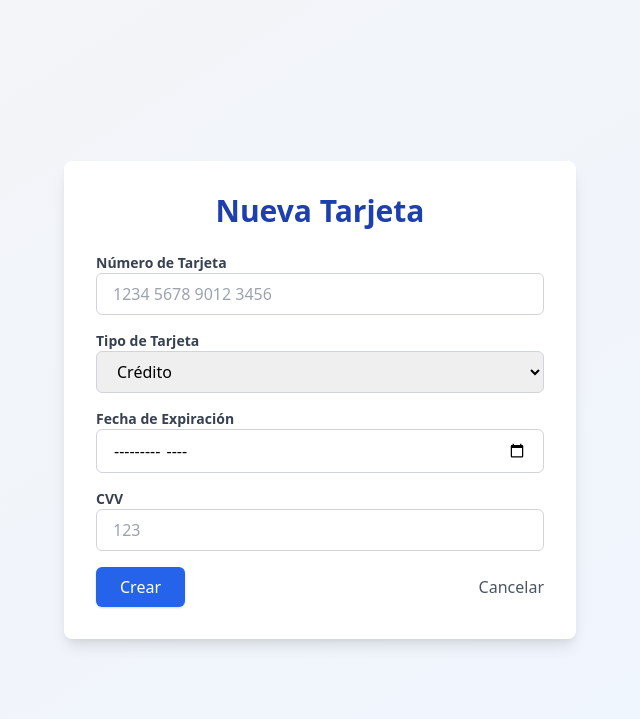
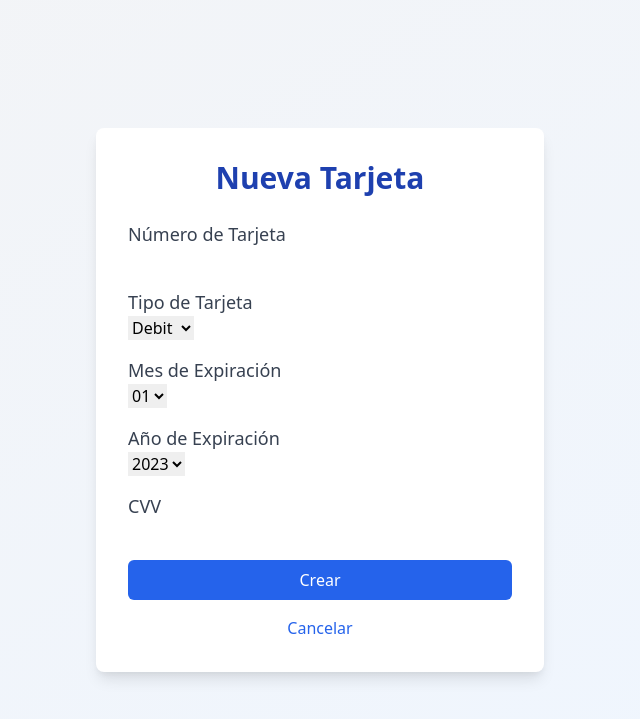
Before and after one commit to Pato-deve/Banking-Backend, a Django app: page /cards/create/ in a window 1280 px wide. Shown: the top 719 px of the page, without its empty margins (320-960 px from the left). Run offline with Django 5.2, Linux system fonts and the light colour scheme; a user stored in the database is signed in; parts of the project's set-up code (start-up, migrations or seed data) failed here and were passed over.

Commit message:
functional cards

```diff
--- a/bank_backend/bank_backend/settings.py
+++ b/bank_backend/bank_backend/settings.py
@@ -110,7 +110,7 @@ AUTH_PASSWORD_VALIDATORS = [
 # Internationalization
 # https://docs.djangoproject.com/en/5.1/topics/i18n/
 
-LANGUAGE_CODE = 'en-us'
+LANGUAGE_CODE = 'es'
 
 TIME_ZONE = 'UTC'
 
@@ -134,3 +134,5 @@ LOGIN_REDIRECT_URL = '/'
 LOGIN_URL = 'login'
 
 LOGOUT_REDIRECT_URL = '/'
+
+DATE_INPUT_FORMATS = ['%d/%m/%Y', '%Y-%m-%d']
--- a/bank_backend/cards/forms.py
+++ b/bank_backend/cards/forms.py
@@ -1,13 +1,38 @@
 from django import forms
 from .models import Card
 
+
 class CardForm(forms.ModelForm):
+    CARD_TYPE_CHOICES = [
+        ('Debit', 'Debit'),
+        ('Credit', 'Credit'),
+    ]
+
+    MONTH_CHOICES = [(i, f"{i:02}") for i in range(1, 13)]
+    YEAR_CHOICES = [(year, year) for year in range(2023, 2033)]
+
+    card_type = forms.ChoiceField(choices=CARD_TYPE_CHOICES, widget=forms.Select(attrs={'class': 'form-control'}))
+    expiration_month = forms.ChoiceField(choices=MONTH_CHOICES, widget=forms.Select(attrs={'class': 'form-control'}))
+    expiration_year = forms.ChoiceField(choices=YEAR_CHOICES, widget=forms.Select(attrs={'class': 'form-control'}))
+
     class Meta:
         model = Card
-        fields = ['card_number', 'card_type', 'expiration_date', 'cvv']
+        fields = ['card_number', 'card_type', 'expiration_month', 'expiration_year', 'cvv']
         widgets = {
             'card_number': forms.TextInput(attrs={'class': 'form-control', 'maxlength': 16}),
-            'card_type': forms.TextInput(attrs={'class': 'form-control'}),
-            'expiration_date': forms.DateInput(attrs={'class': 'form-control', 'type': 'date'}),
             'cvv': forms.TextInput(attrs={'class': 'form-control', 'maxlength': 3}),
         }
+
+    def clean_expiration_month(self):
+        expiration_month = self.cleaned_data.get('expiration_month')
+        expiration_month = int(expiration_month)
+        if expiration_month < 1 or expiration_month > 12:
+            raise forms.ValidationError("El mes de expiración debe estar entre 1 y 12.")
+        return expiration_month
+
+    def clean_expiration_year(self):
+        expiration_year = self.cleaned_data.get('expiration_year')
+        expiration_year = int(expiration_year)
+        if expiration_year < 2023 or expiration_year > 2032:
+            raise forms.ValidationError("El año de expiración debe estar dentro del rango permitido.")
+        return expiration_year
--- a/bank_backend/cards/models.py
+++ b/bank_backend/cards/models.py
@@ -5,7 +5,8 @@ class Card(models.Model):
     customer = models.ForeignKey(Customer, on_delete=models.CASCADE)
     card_number = models.CharField(max_length=16, unique=True)
     card_type = models.CharField(max_length=50)
-    expiration_date = models.DateField()
+    expiration_month = models.PositiveSmallIntegerField()
+    expiration_year = models.PositiveSmallIntegerField()
     cvv = models.CharField(max_length=3)
 
     def __str__(self):
--- a/bank_backend/cards/templates/cards/card_form.html
+++ b/bank_backend/cards/templates/cards/card_form.html
@@ -1,81 +1,45 @@
-<!-- card_form.html -->
 <!DOCTYPE html>
 <html lang="en">
 <head>
     <meta charset="UTF-8">
     <meta name="viewport" content="width=device-width, initial-scale=1.0">
-    <title>{% if form.instance.pk %}Editar Tarjeta{% else %}Nueva Tarjeta{% endif %}</title>
+    <title>Formulario de Tarjeta</title>
     <link href="https://cdn.jsdelivr.net/npm/tailwindcss@2.2.19/dist/tailwind.min.css" rel="stylesheet">
-    <script>
-        document.addEventListener('DOMContentLoaded', function() {
-            const cardNumberField = document.getElementById('card_number');
-            const cvvField = document.getElementById('cvv');
-
-            // Restringir la entrada a solo números para el campo de número de tarjeta
-            cardNumberField.addEventListener('input', function(e) {
-                this.value = this.value.replace(/\D/g, ''); // Eliminar todo lo que no sea un número
-                if (this.value.length > 16) {
-                    this.value = this.value.slice(0, 16); // Truncar a 16 caracteres
-                }
-            });
-
-            // Restringir la entrada a solo números para el campo CVV
-            cvvField.addEventListener('input', function(e) {
-                this.value = this.value.replace(/\D/g, ''); // Eliminar todo lo que no sea un número
-                if (this.value.length > 3) {
-                    this.value = this.value.slice(0, 3); // Truncar a 3 caracteres
-                }
-            });
-        });
-    </script>
 </head>
 <body class="bg-gradient-to-br from-gray-100 to-blue-50 min-h-screen flex items-center justify-center p-4">
-
-    <div class="bg-white p-8 rounded-lg shadow-lg max-w-lg w-full">
+    <div class="bg-white p-8 rounded-lg shadow-lg max-w-md w-full">
         <h1 class="text-3xl font-bold text-blue-800 text-center mb-6">
             {% if form.instance.pk %}Editar Tarjeta{% else %}Nueva Tarjeta{% endif %}
         </h1>
-
         <form method="post" class="space-y-4">
             {% csrf_token %}
-
-            <!-- Card Number Field -->
-            <div class="mb-4">
-                <label for="card_number" class="block text-sm font-semibold text-gray-700">Número de Tarjeta</label>
-                <input type="text" id="card_number" name="card_number" class="w-full px-4 py-2 border border-gray-300 rounded-md focus:ring-2 focus:ring-blue-500" placeholder="1234 5678 9012 3456" inputmode="numeric" maxlength="16" value="{{ form.card_number.value|default:'' }}" pattern="\d*" />
+            <div>
+                <label for="card_number" class="block text-lg font-medium text-gray-700">Número de Tarjeta</label>
+                {{ form.card_number }}
             </div>
-
-            <!-- Card Type Field -->
-            <div class="mb-4">
-                <label for="card_type" class="block text-sm font-semibold text-gray-700">Tipo de Tarjeta</label>
-                <select id="card_type" name="card_type" class="w-full px-4 py-2 border border-gray-300 rounded-md focus:ring-2 focus:ring-blue-500">
-                    <option value="credit" {% if form.card_type.value == 'credit' %}selected{% endif %}>Crédito</option>
-                    <option value="debit" {% if form.card_type.value == 'debit' %}selected{% endif %}>Débito</option>
-                </select>
+            <div>
+                <label for="card_type" class="block text-lg font-medium text-gray-700">Tipo de Tarjeta</label>
+                {{ form.card_type }}
             </div>
-
-            <!-- Expiration Date Field -->
-            <div class="mb-4">
-                <label for="expiration_date" class="block text-sm font-semibold text-gray-700">Fecha de Expiración</label>
-                <input type="month" id="expiration_date" name="expiration_date" class="w-full px-4 py-2 border border-gray-300 rounded-md focus:ring-2 focus:ring-blue-500" placeholder="MM/YY" value="{{ form.expiration_date.value|default:'' }}" />
+            <div>
+                <label for="expiration_month" class="block text-lg font-medium text-gray-700">Mes de Expiración</label>
+                {{ form.expiration_month }}
             </div>
-
-            <!-- CVV Field -->
-            <div class="mb-4">
-                <label for="cvv" class="block text-sm font-semibold text-gray-700">CVV</label>
-                <input type="text" id="cvv" name="cvv" class="w-full px-4 py-2 border border-gray-300 rounded-md focus:ring-2 focus:ring-blue-500" placeholder="123" inputmode="numeric" maxlength="3" value="{{ form.cvv.value|default:'' }}" pattern="\d*" />
+            <div>
+                <label for="expiration_year" class="block text-lg font-medium text-gray-700">Año de Expiración</label>
+                {{ form.expiration_year }}
             </div>
-
-            <div class="flex justify-between items-center">
-                <button type="submit" class="bg-blue-600 hover:bg-blue-700 text-white py-2 px-6 rounded-md shadow">
-                    {% if form.instance.pk %}Guardar{% else %}Crear{% endif %}
-                </button>
-                <a href="{% url 'card_list' %}" class="text-gray-600 hover:text-gray-800">
-                    Cancelar
-                </a>
+            <div>
+                <label for="cvv" class="block text-lg font-medium text-gray-700">CVV</label>
+                {{ form.cvv }}
             </div>
+            <button type="submit" class="bg-blue-600 hover:bg-blue-700 text-white py-2 px-4 rounded-md w-full">
+                {% if form.instance.pk %}Guardar{% else %}Crear{% endif %}
+            </button>
         </form>
+        <div class="text-center mt-4">
+            <a href="{% url 'card_list' %}" class="text-blue-600 hover:underline">Cancelar</a>
+        </div>
     </div>
-
 </body>
 </html>
--- a/bank_backend/cards/views.py
+++ b/bank_backend/cards/views.py
@@ -27,6 +27,8 @@ def create_card(request):
             card.customer = request.user.customer
             card.save()
             return redirect('card_list')
+        else:
+            print(form.errors)
     else:
         form = CardForm()
     return render(request, 'cards/card_form.html', {'form': form})
```
Also changed, not shown: bank_backend/cards/migrations/0002_remove_card_expiration_date_card_expiration_month_and_more.py (added), bank_backend/db.sqlite3, bank_backend/loans/migrations/0002_alter_loan_loan_type.py (added).
